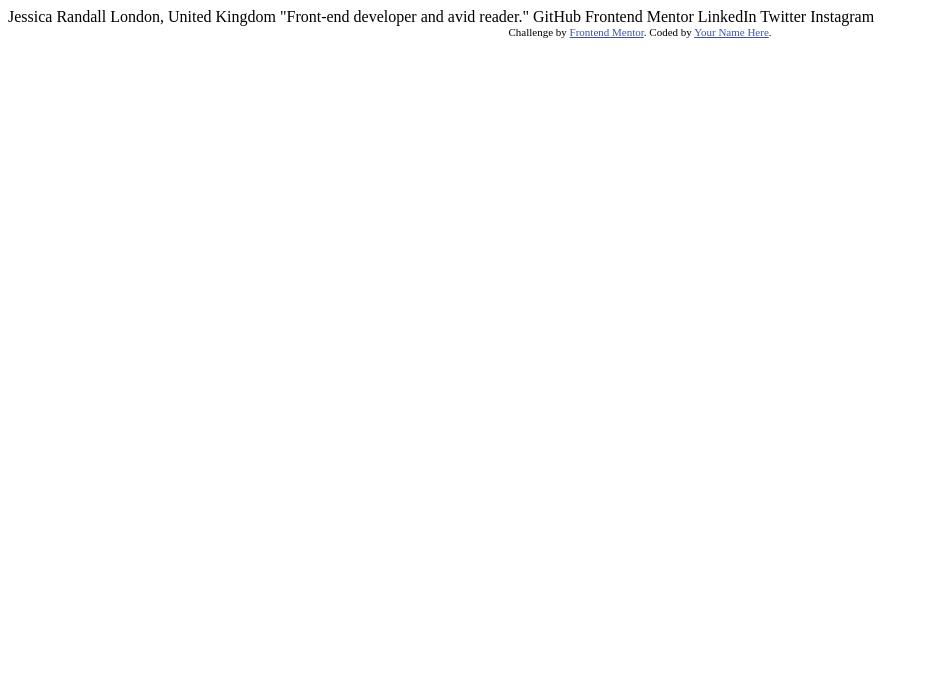
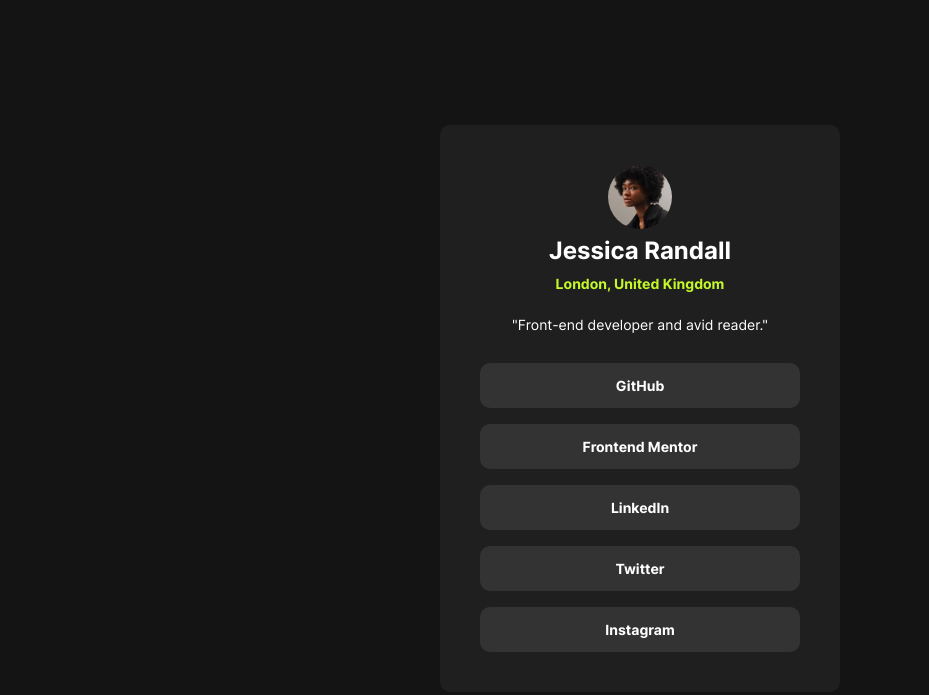
Before and after one commit to meg1502/social-links-profile-main, a plain HTML site: page index.html in a window 1280 px wide. Shown: the whole page, without its empty margins (0-929 px from the left). Drawn offline with Linux system fonts and the light colour scheme.

Commit message:
Added styles to match design goals

```diff
--- /dev/null
+++ b/assets/styles/main.css
@@ -0,0 +1,102 @@
+:root {
+    --color-grey-900: #141414;
+    --color-grey-800: #1f1f1f;
+    --color-grey-700: #333333;
+    --color-green: #C4F82A;
+    --space-500: 40px;
+    --space-300: 24px;
+    --space-200: 16px;
+    --space-150: 12px;
+    --space-100: 8px;
+    --space-50: 4px;
+}
+@font-face {
+    font-family: "Inter";
+    src: url("../fonts/Inter-VariableFont_slnt\,wght.ttf")
+        format("truetype-variations");
+  font-weight: 100 900;
+  font-stretch: 75% 125%;
+
+  font-style: normal;
+}
+
+.font-1 {
+    font-family: "Inter", sans-serif;
+    font-size: 24px;
+    line-height: 150%;
+    letter-spacing: 0;
+    font-weight: 700;
+}
+
+.font-2 {
+    font-family: "Inter", sans-serif;
+    font-size: 14px;
+    line-height: 150%;
+    letter-spacing: 0;
+    font-weight: 400;
+}
+
+.font-2-bold {
+    font-family: "Inter", sans-serif;
+    font-size: 14px;
+    line-height: 150%;
+    letter-spacing: 0;
+    font-weight: 700;
+}
+
+body {
+    display: flex;
+    background: var(--color-grey-900);
+    justify-content: center;
+    align-items: center;
+    min-height: 100dvh;
+}
+
+.profile-card {
+    display: flex;
+    flex-direction: column;
+    justify-content: center;
+    align-items: center;
+    padding: var(--space-500);
+    background-color: var(--color-grey-800);
+    gap: var(--space-50);
+    width: 320px;
+    border-radius: 10px;
+}
+.profile-img {
+    width: 64px;
+    height: 64px;
+    object-fit: contain;
+    border-radius: 40px;
+}
+.profile-name {
+    color: white;
+}
+.profile-location {
+    color: var(--color-green);
+}
+.profile-description {
+    color: white;
+    margin-top: var(--space-200);
+    margin-bottom: var(--space-150);
+}
+.btn-link {
+    width: 100%;
+    color: white;
+    background-color: var(--color-grey-700);
+    border: none;
+    border-radius: 10px;
+    padding: var(--space-150);
+    margin-top: var(--space-150);
+    transition: background-color 0.5s ease;
+}
+
+.btn-link:hover {
+ background-color: var(--color-green);
+ color: var(--color-grey-900);
+ cursor: pointer;
+}
+
+main a {
+ width: 100%;
+}
--- a/index.html
+++ b/index.html
@@ -5,30 +5,26 @@
   <meta name="viewport" content="width=device-width, initial-scale=1.0"> <!-- displays site properly based on user's device -->
 
   <link rel="icon" type="image/png" sizes="32x32" href="./assets/images/favicon-32x32.png">
+  <link rel="stylesheet" href="./assets/styles/main.css">
+  <title>Frontend Mentor | Social links profile</title>
+<script></script>
 
-  <title>Frontend Mentor | Social links profile</title>
-
-  <!-- Feel free to remove these styles or customise in your own stylesheet 👍 -->
-  <style>
-    .attribution { font-size: 11px; text-align: center; }
-    .attribution a { color: hsl(228, 45%, 44%); }
-  </style>
 </head>
 <body>
 
-  Jessica Randall
-  London, United Kingdom
-  "Front-end developer and avid reader."
+  <main class="profile-card">
+    <img class="profile-img" src="assets/images/avatar-jessica.jpeg" />
+    <div class="profile-name font-1">Jessica Randall</div>
+    <div class="profile-location font-2-bold">London, United Kingdom</div>
+    <div class="profile-description font-2">"Front-end developer and avid reader."</div>
 
-  GitHub
-  Frontend Mentor
-  LinkedIn
-  Twitter
-  Instagram
+    <a href="#"><button class="font-2-bold btn-link">GitHub</button></a>
+    <button class="font-2-bold btn-link">Frontend Mentor</button>
+    <button class="font-2-bold btn-link">LinkedIn</button>
+    <button class="font-2-bold btn-link">Twitter</button>
+    <button class="font-2-bold btn-link">Instagram</button>
 
-  <div class="attribution">
-    Challenge by <a href="https://www.frontendmentor.io?ref=challenge" target="_blank">Frontend Mentor</a>.
-    Coded by <a href="#">Your Name Here</a>.
-  </div>
+  </main>
+
 </body>
 </html>
```
